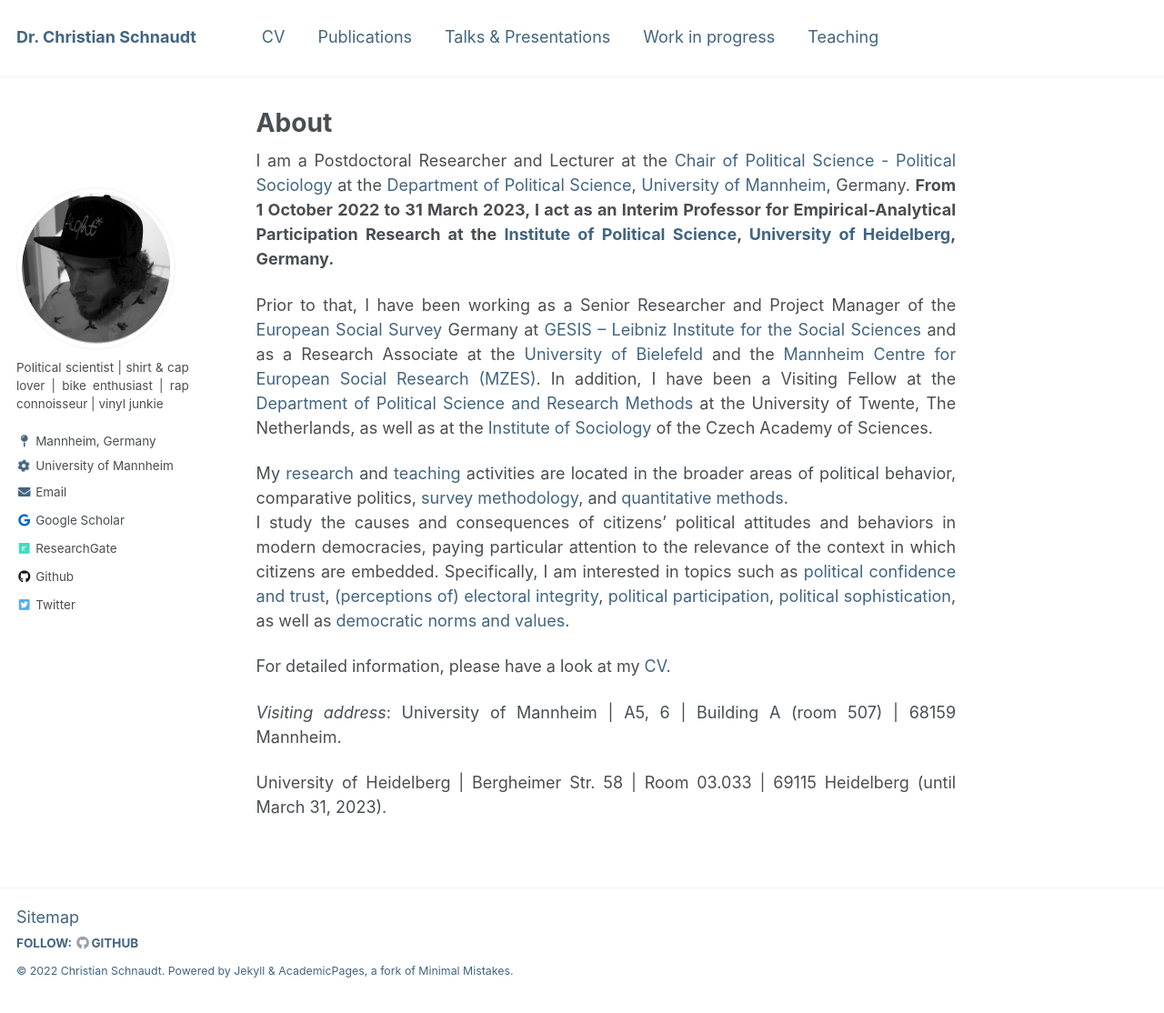
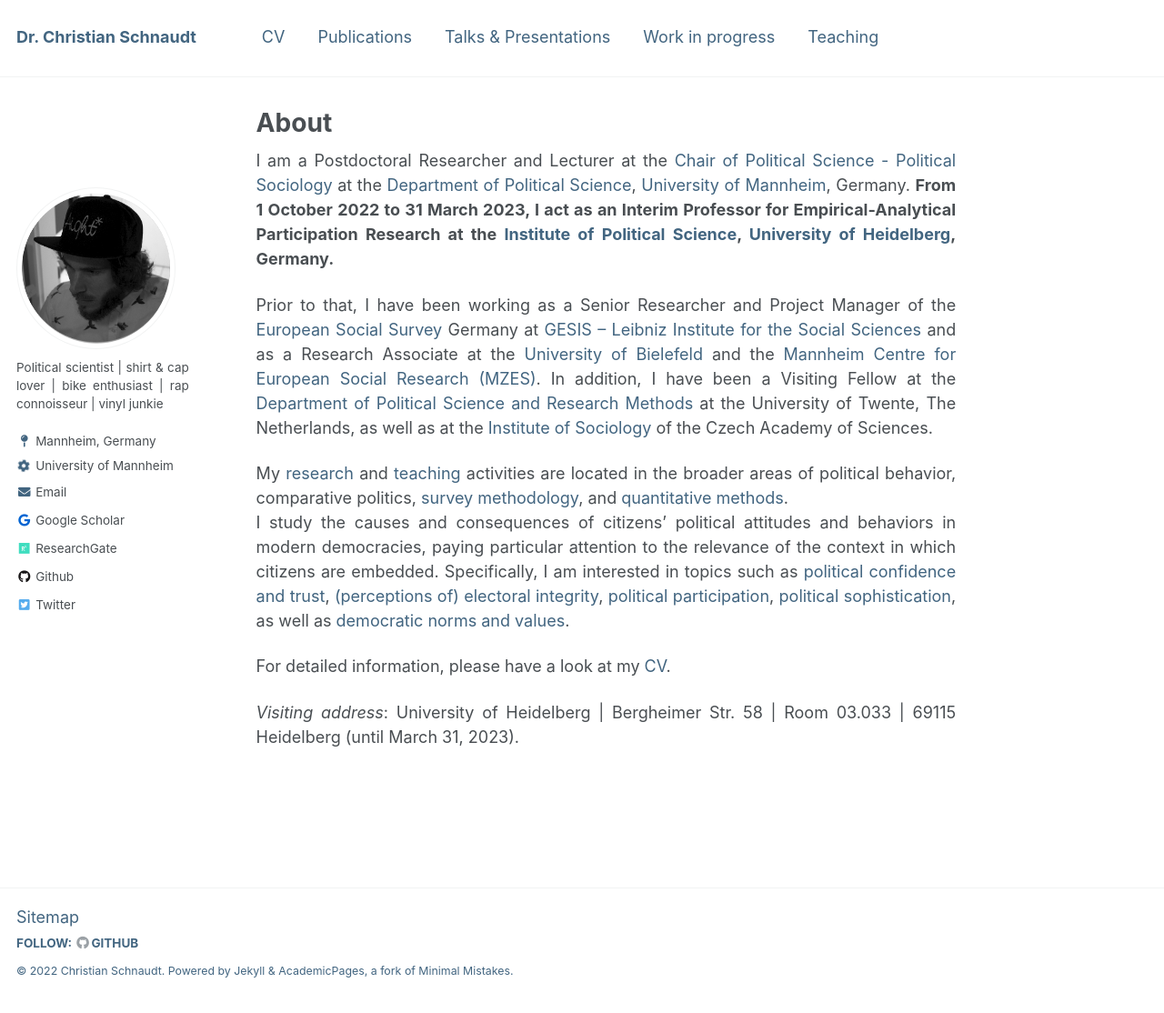
Before and after one commit to cschnaudt/cschnaudt.github.io, a Jekyll site: the page built from _pages/about.md, in a window 1280 px wide and 1114 px high. Shown: the whole window at 91% size. Built offline with Jekyll 4.4.1, drawn with Linux system fonts in a browser that asks for light colours.

Commit message:
Update about.md

```diff
--- a/_pages/about.md
+++ b/_pages/about.md
@@ -17,7 +17,4 @@ I study the causes and consequences of citizens' political attitudes and behavio
 
 For detailed information, please have a look at my [CV](https://cschnaudt.github.io/cv/).
 
-*Visiting address*:
-University of Mannheim \| A5, 6 \| Building A (room 507) \|  68159 Mannheim.
-
-University of Heidelberg \| Bergheimer Str. 58 \| Room 03.033 \|  69115 Heidelberg (until March 31, 2023).
+*Visiting address*: University of Heidelberg \| Bergheimer Str. 58 \| Room 03.033 \|  69115 Heidelberg (until March 31, 2023).
```
